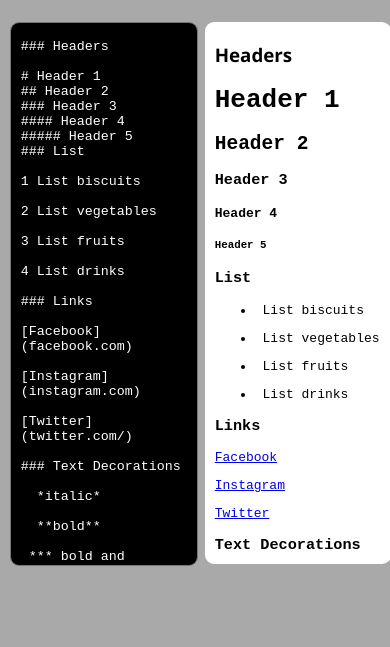
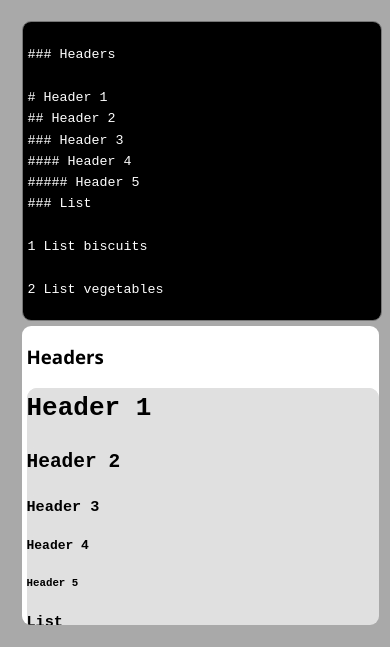
Before and after one commit to ijlassi/ijlassi.github.io.markdown-previewer-v2, a plain HTML site: page index.html in a window 390 px wide. Shown: the part 67-714 px from the top of the page. Drawn offline with nearby package versions, Linux system fonts and the light colour scheme.

Commit message:
FCC Front End Libraries: Markdown Previewer V2

```diff
--- a/style.css
+++ b/style.css
@@ -2,13 +2,9 @@ body {
     width: 100%;
     height: 100%;
     margin: 0;
-}
-
-.App {
+    padding: 0;
     background-color: darkgrey;
-    width: 100%;
-    height: 100vh;
-    overflow: hidden;
+    position: fixed;
 }
 
 #title {
@@ -23,18 +19,36 @@ body {
     display: grid;
     grid-template-columns: 50% 50%;
     justify-content: center;
+    box-sizing: border-box;
+}
+
+span {
+    display: block;
+    unicode-bidi: embed;
+}
+
+Links {
+    line-height: 1.9;
+}
+
+pre {
+    background-color: rgb(224, 224, 224);
+    line-height: 1.6;
+    white-space: pre;
+    display: block;
+    unicode-bidi: embed;
+    border-radius: 10px;
 }
 
 code {
-    background-color: rgb(224, 224, 224);
-    display: list-item;
+    display: flex;
     font-family: "Monaco", sans-serif;
 }
 
 .left {
     width: 90%;
-    margin: 0.1em auto;
-    padding: 0.1em;
+    margin: 0.1px auto;
+    padding: 0.1px;
     -webkit-transition: 0.1s ease-in-out;
     -moz-transition: 0.1s ease-in-out;
     -o-transition: 0.1s ease-in-out;
@@ -51,8 +65,8 @@ code {
 
 .right {
     width: 90%;
-    padding: 0.1em;
-    margin: 0.1em auto;
+    padding: 0.1px;
+    margin: 0.1px auto;
     -webkit-transition: 0.1s ease-in-out;
     -moz-transition: 0.1s ease-in-out;
     -o-transition: 0.1s ease-in-out;
@@ -68,25 +82,28 @@ code {
 }
 
 #editor {
+    line-height: 1.6;
     width: 100%;
-    height: 540px;
-    padding: .25vw;
+    height: 84vh;
+    padding-top: 1px;
     background-color: black;
     color: white;
     overflow: auto;
     display: block;
-    padding-left: 10px;
+    padding-left: 5px;
     border-radius: 9px;
     outline: black;
     resize: none;
+    cursor: pointer;
 }
 
 #preview {
+    line-height: 1.3;
     color: black;
+    padding-top: 1px;
     width: 100%;
-    height: 540px;
-    padding: .25vw;
-    padding-left: 10px;
+    height: 84vh;
+    padding-left: 5px;
     background-color: white;
     overflow: auto;
     display: block;
@@ -128,3 +145,28 @@ img {
     border-radius: 10px;
     -webkit-box-shadow: inset 0 0 6px rgba(247, 249, 249);
 }
+
+#editor::-webkit-scrollbar {
+    width: 1.3em;
+}
+
+#preview::-webkit-scrollbar {
+    width: 1.1em;
+}
+
+@media screen and (max-width: 1000px) {
+    .container {
+        display: block;
+        width: 100%;
+    }
+    #editor {
+        width: 90vw;
+        height: 35vh;
+        margin: 2px;
+    }
+    #preview {
+        width: 90.4vw;
+        height: 35.3vh;
+        margin: 2px;
+    }
+}
```
